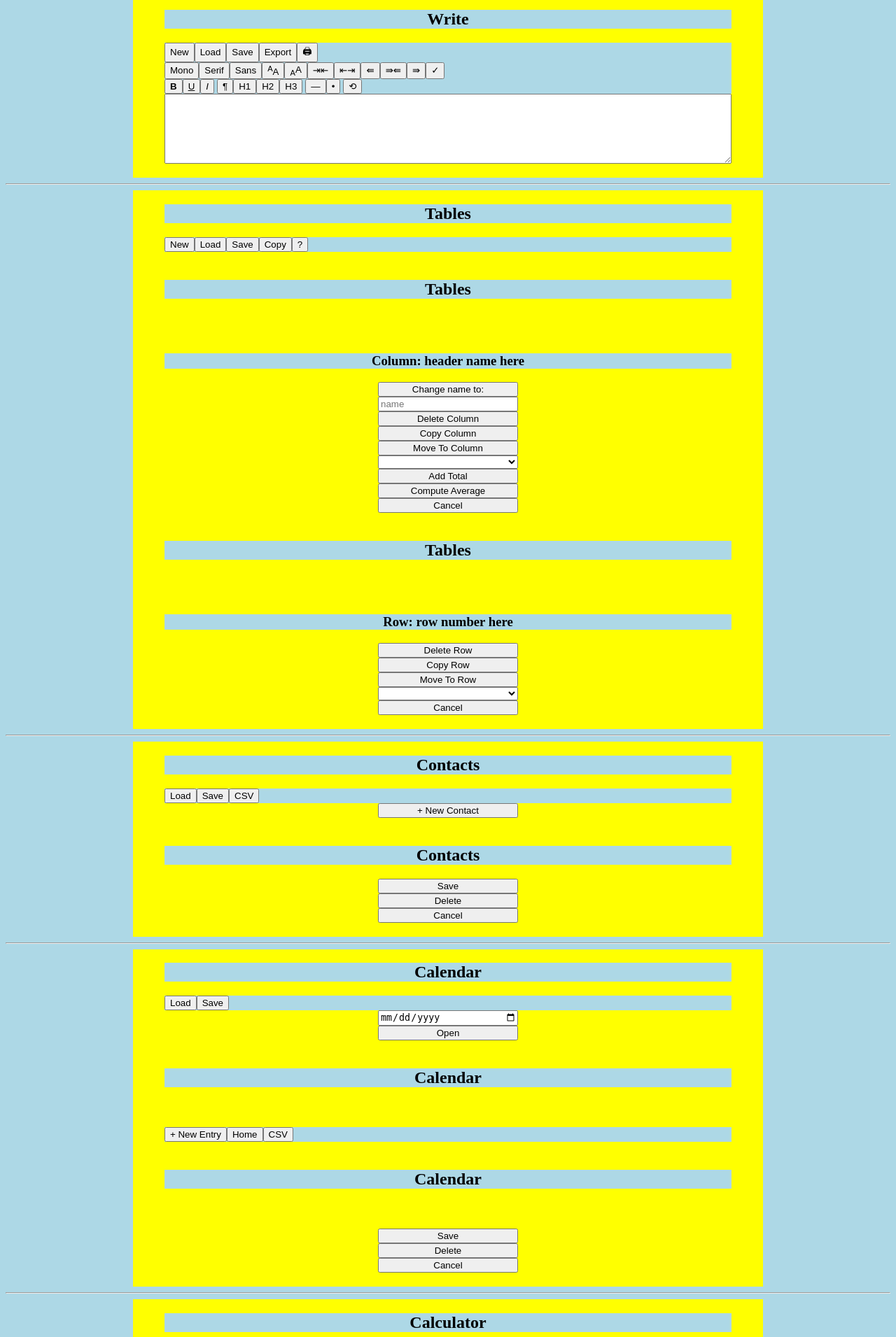
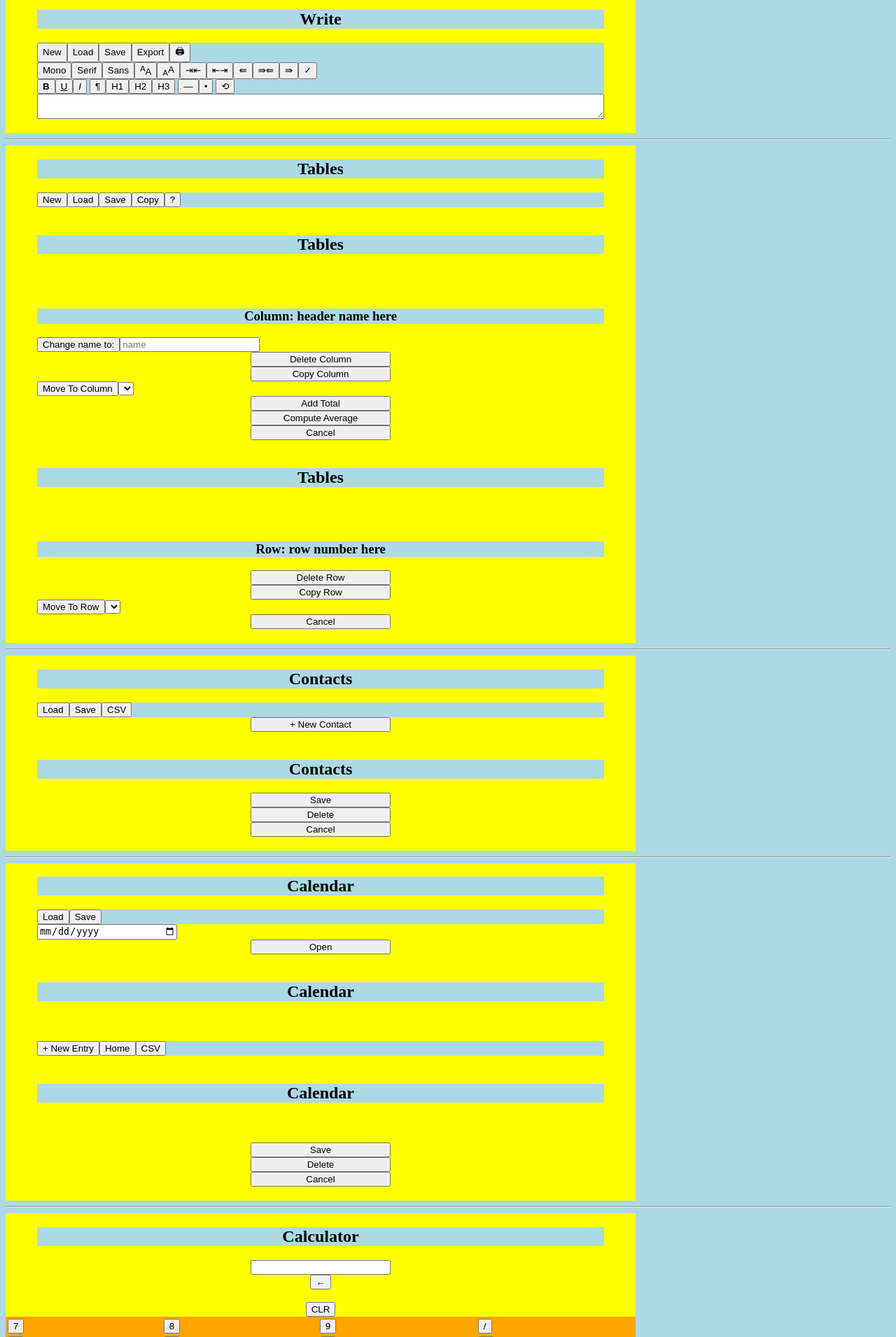
Before and after one commit to garydavenport73/bitOffice, a PHP site: page /bitOffice.html in a window 1280 px wide. Shown: the part 560-2471 px from the top of the page at 70% size. Run offline with PHP 8.4, Linux system fonts and the light colour scheme; lists and menus that the app fills with data are empty.

Commit message:
more css, mainly tables

```diff
--- a/calendar/calendar.html
+++ b/calendar/calendar.html
@@ -19,9 +19,7 @@
         <div>
             <input type='date' id="calendar-date">
         </div>
-
         <button onclick="processOpenCalendar();">Open</button>
-
     </main>
     <main id="main-calendar-table">
         <h2>Calendar</h2>
@@ -31,8 +29,7 @@
             <button onclick="processCalendarHome(table);">Home</button>
             <button onclick="processCSVClick(table);">CSV</button>
         </nav>
-
-        <div id="calendar-table"></div>
+        <div id="calendar-table" class="table-container"></div>
     </main>
 
     <main id="main-calendar-form">
--- a/calendar/calendar_javascript.js
+++ b/calendar/calendar_javascript.js
@@ -64,7 +64,7 @@ let table = {}
 
 ////////////////////Initialization////////////////////
 initializeCalendarApp();
-    /////////////////////////////////////////////////////
+/////////////////////////////////////////////////////
 
 ///////////////////FUNCTIONS////////////////
 
@@ -204,9 +204,9 @@ function buildCalendarEditForm(table, index) {
             extraString = " placeholder='304-424-1000' pattern='[0-9]{3}-[0-9]{3}-[0-9]{4}' ";
         }
         if (index === -1) { //adding new
-            editForm += "<div><label for='" + headers[j] + "'>" + headers[j] + "</label><input type='" + inputTypes[headers[j]] + "' id='" + headers[j] + "' " + extraString + "></div>";
+            editForm += "<div><label for='" + headers[j] + "'>" + headers[j] + "</label></div><div><input type='" + inputTypes[headers[j]] + "' id='" + headers[j] + "' " + extraString + "></div>";
         } else { //editing existing
-            editForm += "<div><label for='" + headers[j] + "'>" + headers[j] + "</label><input type='" + inputTypes[headers[j]] + "' id='" + headers[j] + "' value='" + row[headers[j]].replaceAll("\"", "&quot;").replaceAll("\'", "&apos;") + "'" + extraString + "></div>";
+            editForm += "<div><label for='" + headers[j] + "'>" + headers[j] + "</label></div><div><input type='" + inputTypes[headers[j]] + "' id='" + headers[j] + "' value='" + row[headers[j]].replaceAll("\"", "&quot;").replaceAll("\'", "&apos;") + "'" + extraString + "></div>";
         }
     }
     editForm += "</form>";
--- a/contacts/contacts.html
+++ b/contacts/contacts.html
@@ -7,7 +7,8 @@
     <meta name="viewport" content="width=device-width, initial-scale=1.0">
     <title>Contacts</title>
     <link rel="stylesheet" href="../style.css">
-    </head>
+</head>
+
 <body>
     <main id="main-contacts-table">
         <h2 id="contacts-table-name">Contacts</h2>
@@ -17,7 +18,7 @@
             <button onclick="processCSVClick(table);">CSV</button>
         </nav>
         <button onclick='newContactsEntry(table);'>+ New Contact</button>
-        <div id="contacts-table"></div>
+        <div id="contacts-table" class="table-container"></div>
     </main>
 
     <main id="main-contacts-form">
--- a/contacts/contacts_javascript.js
+++ b/contacts/contacts_javascript.js
@@ -124,9 +124,9 @@ function buildContactsEditForm(table, index) {
             extraString = " placeholder='304-424-1000' pattern='[0-9]{3}-[0-9]{3}-[0-9]{4}' ";
         }
         if (index === -1) { //adding new
-            editForm += "<div><label for='contact-" + headers[j] + "'>" + headers[j] + "</label><input type='" + inputTypes[headers[j]] + "' id='contact-" + headers[j] + "' " + extraString + "></div>";
+            editForm += "<div><label for='contact-" + headers[j] + "'>" + headers[j] + "</label></div><div><input type='" + inputTypes[headers[j]] + "' id='contact-" + headers[j] + "' " + extraString + "></div>";
         } else { //editing existing
-            editForm += "<div><label for='contact-" + headers[j] + "'>" + headers[j] + "</label><input type='" + inputTypes[headers[j]] + "' id='contact-" + headers[j] + "' value='" + row[headers[j]].replaceAll("\"", "&quot;").replaceAll("\'", "&apos;") + "'" + extraString + "></div>";
+            editForm += "<div><label for='contact-" + headers[j] + "'>" + headers[j] + "</label></div><div><input type='" + inputTypes[headers[j]] + "' id='contact-" + headers[j] + "' value='" + row[headers[j]].replaceAll("\"", "&quot;").replaceAll("\'", "&apos;") + "'" + extraString + "></div>";
         }
     }
     editForm += "</form>";
--- a/style.css
+++ b/style.css
@@ -1,5 +1,4 @@
 * {
-
     box-sizing: border-box;
 }
 
@@ -7,82 +6,191 @@ html {
     /*this is the light color*/
     background-color: lightblue;
 }
-input:invalid{
+
+input:invalid {
     background-color: orange;
 }
-tr:hover{
+
+tr:hover:not(#tables-table>thead>tr, #tables-table>tbody>tr) {
     background-color: white;
 }
 
-th:hover{
+#tables-table th:hover:not(:first-of-type),
+#tables-table td:first-of-type:hover {
+    background-color: purple;
+}
+
+th:hover {
     background-color: lightgrey;
 }
 
 main {
-	width: 320px;
-	margin: auto;
+    /* width: 320px;
+    margin: auto; */
     /*this is the dark color */
     background-color: yellow;
-	display:flex;
-	flex-direction:column;
-	align-items:center;
-	padding-bottom:20px;
+    display: flex;
+    flex-direction: column;
+    align-items: center;
+    padding-bottom: 20px;
 }
 
-main>*{
+main>* {
     width: 90%;
 }
 
-main>nav{
-display:flex;
-flex-direction:row;
-flex-wrap:wrap;
+main>div,
+#calendar-edit-form {
+    display: flex;
+    flex-direction: column;
+    align-items: center;
 }
 
-main>button, main>span, main>span>*{
-width:200px;
+main>nav {
+    display: flex;
+    flex-direction: row;
+    flex-wrap: wrap;
 }
 
-h1,h2,h3,h4,h5,h6, nav{
-background-color:lightblue;
-text-align:center;
+main input,
+main>button,
+main>select {
+    width: 200px;
 }
 
-#contacts-table{
+.table-container {
+    display: block;
+    overflow-x: auto;
+    margin-left: auto;
+    margin-right: auto;
+    width: 90%;
+    text-align: center;
+}
+
+
+/* .table-container {
+    display: flex;
+    flex-direction: column;
+    align-items: left;
+    overflow-x: auto;
+    width: 90%;
+} */
+
+table {
+    background-color: orange;
+}
+
+table {
+    min-width: 100%;
+}
+
+#tables-table {
+    background-color: green;
+    min-width: 100%;
+}
+
+#tables-table th {
+    background-color: pink;
+}
+
+#tables-table td {
+    max-width: 50px;
+    width: auto;
+}
+
+#add-column,
+#add-row,
+#blank-th {
+    width: auto;
+}
+
+#tables-table input {
+    background-color: aqua;
+    width: 100%;
+}
+
+
+/* #tables-table th:not(#add-column, #add-row, #blank-th) {
+    min-width: 40px;
+} */
+
+
+/* th,
+th input {
+    background-color: lightskyblue;
+    font-weight: bold;
+    font-family: 'Times New Roman', Times, serif;
+    font-size: 16px;
+}
+
+th:not(#add-column, #add-row, #blank-th) {
+    min-width: 40px;
+}
+
+td {
+    max-width: 50px;
+    margin: 0;
+    padding: 0;
+    overflow-wrap: break-word;
+    text-align: center;
+} */
+
+select,
+main>input {
+    text-align: center;
+}
+
+h1,
+h2,
+h3,
+h4,
+h5,
+h6 {
+    background-color: lightblue;
+    text-align: center;
+}
+
+nav {
+    background-color: lightblue;
+}
+
+#note {
+    height: 320px;
+    max-width: 90%;
+}
+
+
+/* #contacts-table {
     background-color: lightblue;
     overflow-x: auto;
 }
 
-#contacts-edit-form{
-	display:flex;
+#contacts-edit-form {
+    display: flex;
     flex-direction: column;
     align-items: center;
     background-color: lightcoral;
 }
 
-#contacts-edit-form>div{
-	/* margin-left:auto;
-	margin-right:auto; */
+#contacts-edit-form>div {
     display: flex;
     flex-direction: row;
     justify-content: space-between;
     background-color: yellowgreen;
-	/* width:100%;
-	max-width: 400px; */
 }
-#contacts-edit-form>div>label{
+
+#contacts-edit-form>div>label {
     background-color: orange;
 }
 
-
-#note{
+#note {
     height: 320px;
 }
 
-#text-editor{
-height:100px;;
-}
-
+#text-editor {
+    height: 100px;
+    ;
+} */
 
 
 /*fine tuning
@@ -92,87 +200,61 @@ button{
  */
 
 
+/*  Needed for printiing in notes, may refactor to function*/
 
-
-/*  Needed for printiing in notes, may refactor to function*/
 pre {
     white-space: pre-wrap;
     overflow-wrap: break-word;
 }
+
+
 /*  CALCULATOR STUFF*/
-		/*
-        .special-calculator-button{
+
+
+/* .special-calculator-button {
     background-color: #ffcc33;
     border: 1px solid grey;
 }
 
-        #calculator-input{
+#calculator-input {
     text-align: right;
     height: 40px;
     font-size: 1.4em;
+    width: 70%;
 }
 
-        #calculator-table button{
+#calculator-table button {
     width: 100%;
     height: 70px;
     font-size: 2em;
     border: 1px solid grey;
 }
 
-        #calculator-table{
-			width: 280px;
-			margin-bottom: 20px;
-        }
-        #calculator-result-row{
+#calculator-table {
     width: 280px;
 }
-		#expression-span{
+
+#calculator-result-row {
+    display: flex;
+    flex-direction: row;
+    width: 280px;
+    justify-content: center;
+}
+
+#expression-span {
     max-width: 280px;
     overflow-wrap: anywhere;
     min-height: 18px;
     color: grey;
-		}
-        * */
-        .special-calculator-button{
-			background-color: #ffcc33;
-			border: 1px solid grey;
-        }
+} */
 
-        #calculator-input{
-			text-align: right;
-			height: 40px;
-			font-size: 1.4em;
-			width:70%;
-        }
-
-        #calculator-table button{
-			width: 100%;
-			height: 70px;
-			font-size: 2em;
-			border: 1px solid grey;
-        }
-
-        #calculator-table{
-			width: 280px;
-        }
-        #calculator-result-row{
-			display:flex;
-			flex-direction:row;
-			width:280px;
-			justify-content:center;
-		}
-		#expression-span{
-			max-width: 280px;
-			overflow-wrap: anywhere;
-			min-height: 18px;
-			color: grey;
-		}
 
 /*  CALCULATTOR STUFF ENDS*/
 
 
+/* ALREADY SET FOR PHONE*/
 
-/* ALREADY SET FOR PHONE*/
+
 /* TABLET*/
 
 @media only screen and (min-width: 600px) {
@@ -180,6 +262,8 @@ pre {
         width: 600px;
     }
 }
+
+
 /*DESKTOP*/
 
 @media only screen and (min-width: 900px) {
```
Also changed, not shown: tables/tables.html (+5 -4 lines). Lines whose indentation alone changed are shown as unchanged.
